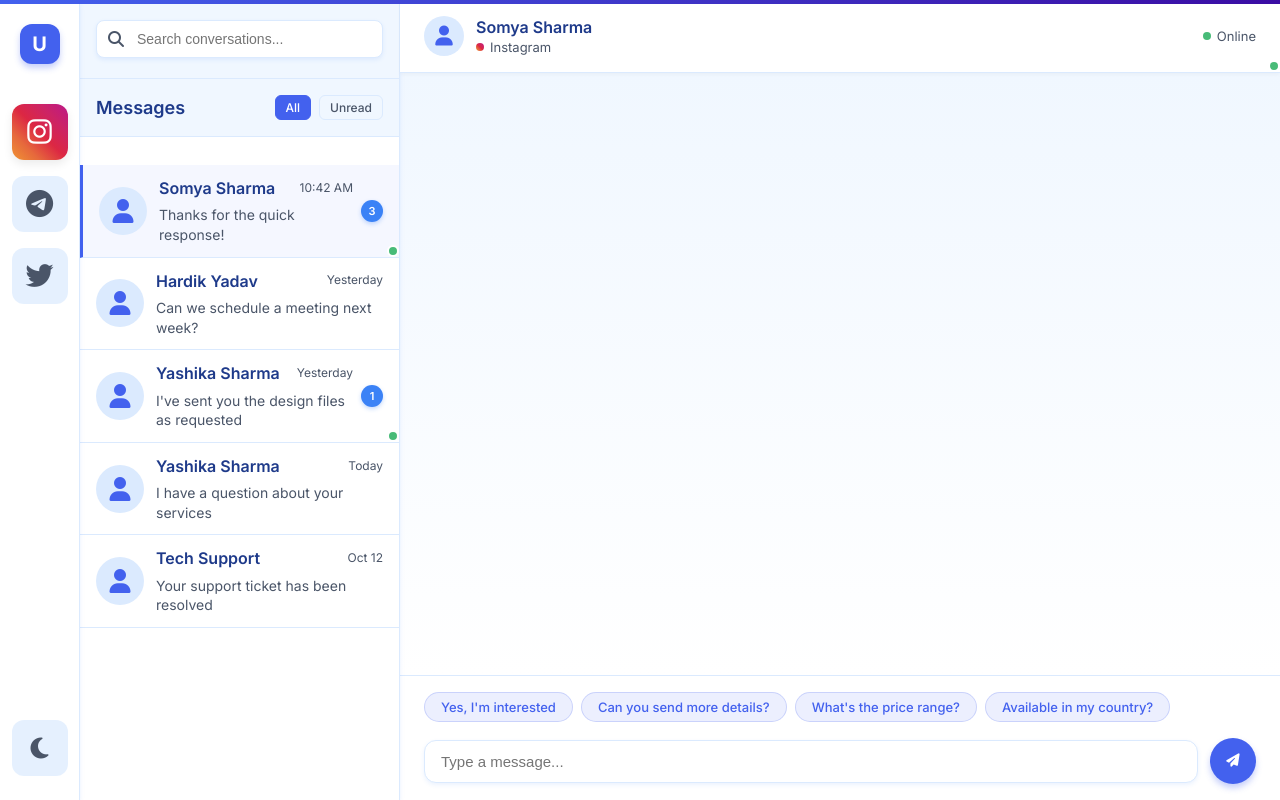
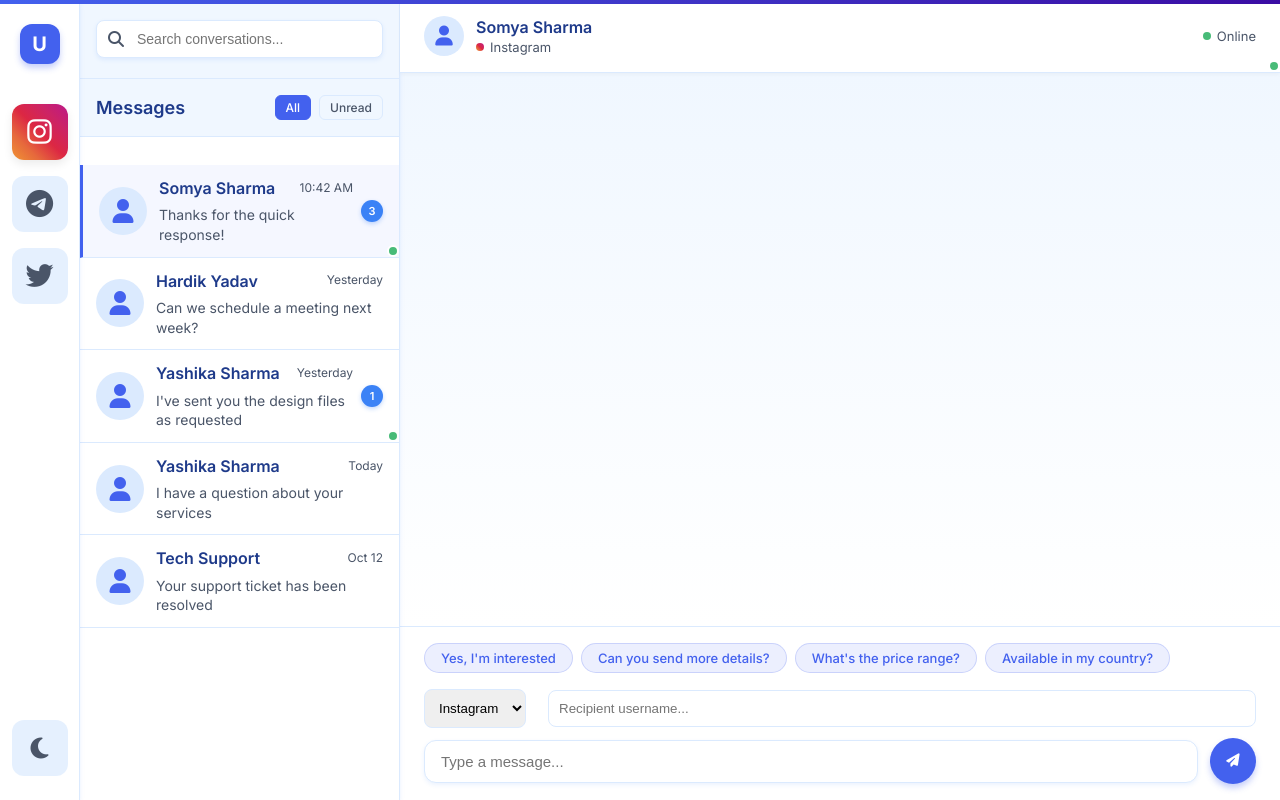
Before and after one commit to techieboi/Hackathon-echelon, a Flask app: page /dashboard in a window 1280 px wide. Run offline with Flask 3, Linux system fonts and the light colour scheme; data that the repository does not hold is empty.

Commit message:
Update dashboard.html

```diff
--- a/templates/dashboard.html
+++ b/templates/dashboard.html
@@ -1152,6 +1152,18 @@
                     <div class="ai-chip">Available in my country?</div>
                 </div>
 
+                 <!-- NEW platform + recipient inputs -->
+                <div class="reply-input-container" style="margin-bottom: 10px;">
+                    <select id="platformSelect" style="padding: 10px; border-radius: 8px; border: 1px solid var(--border);">
+                        <option value="instagram">Instagram</option>
+                        <option value="telegram">Telegram</option>
+                        <option value="twitter">Twitter</option>
+                    </select>
+                    <input type="text" id="recipientInput" placeholder="Recipient username..."
+               style="flex:1; padding: 10px; border-radius: 8px; border: 1px solid var(--border); margin-left: 10px;">
+                </div>
+
+                <!-- Message input row -->
                 <div class="reply-input-container">
                     <div class="reply-input">
                         <input type="text" placeholder="Type a message..." id="messageInput">
```
